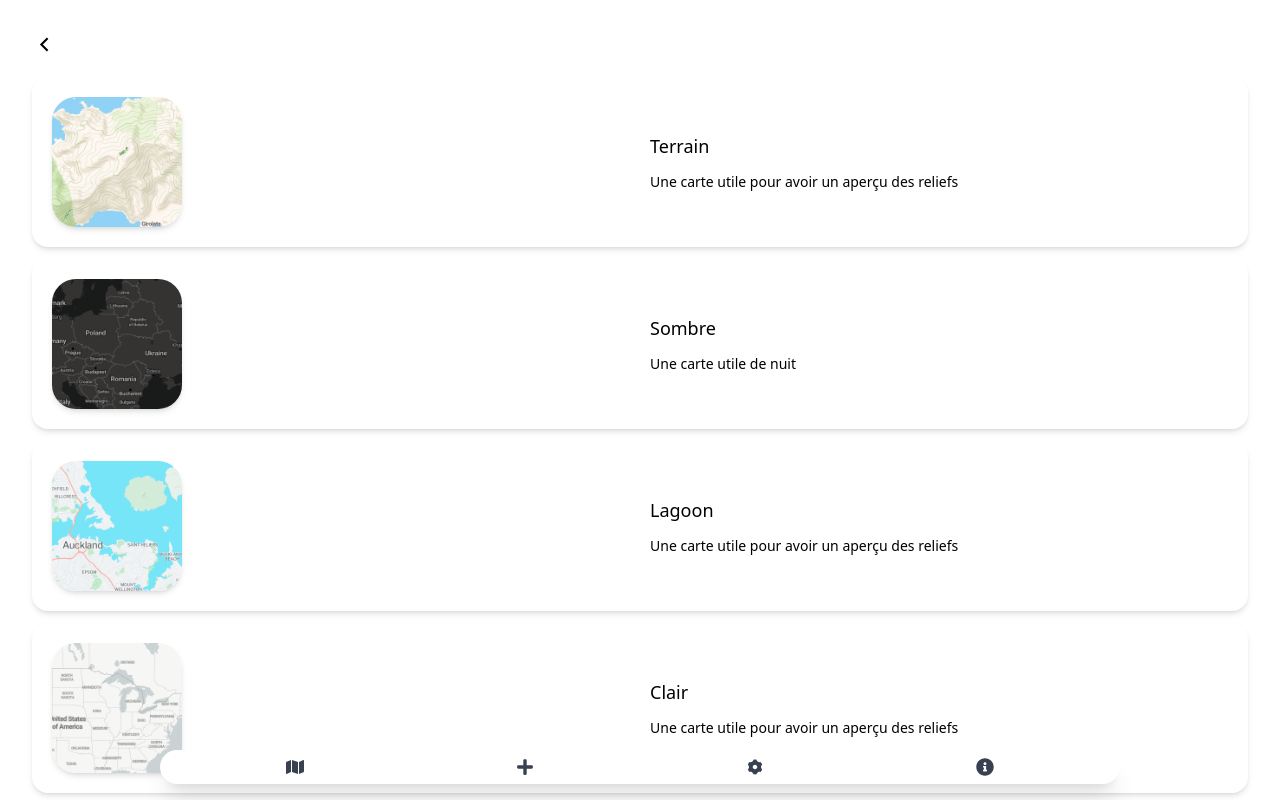
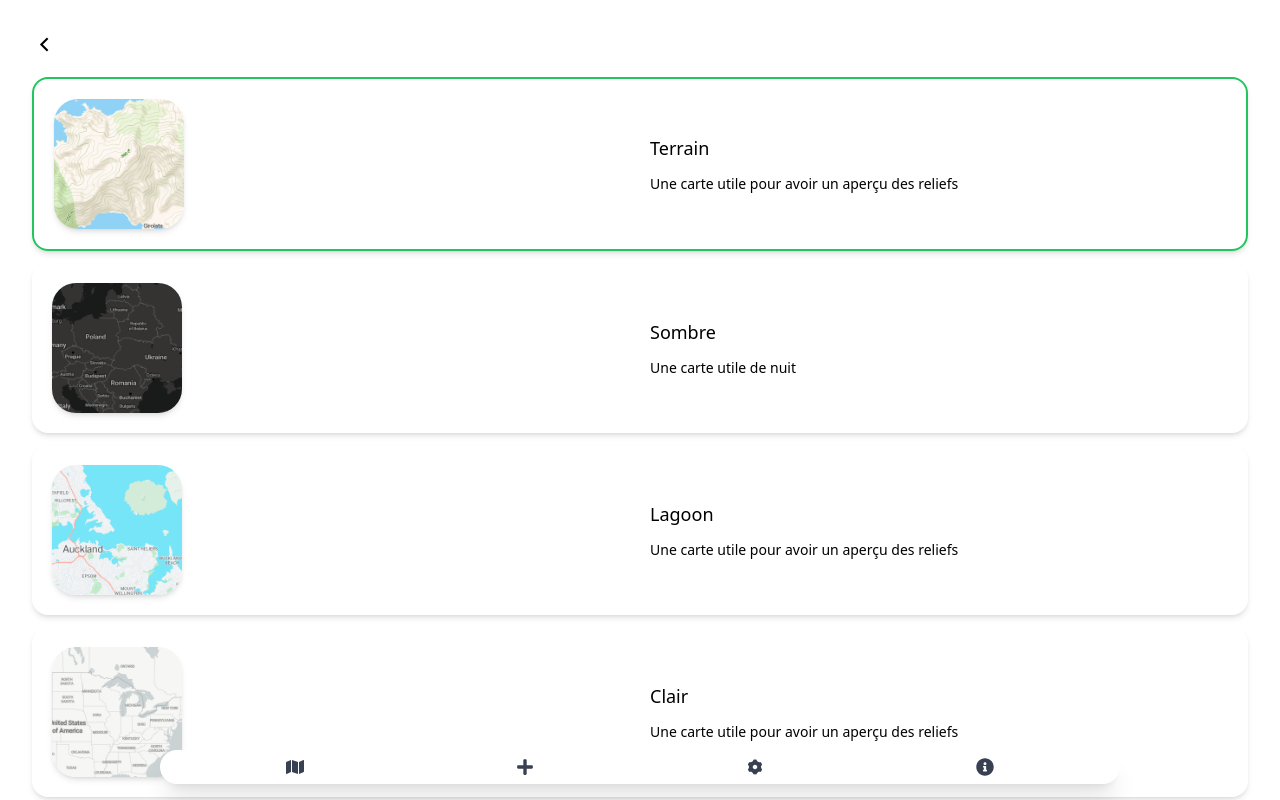
Before and after one commit to TheoLalande/pin-it, a Next.js app: page /settings/maps in a window 1280 px wide. Shown: the top 800 px of the page. Built offline with nearby package versions, Linux system fonts and the light colour scheme.

Commit message:
ajout du choix de la carte

```diff
--- a/src/app/components/map/Layer.tsx
+++ b/src/app/components/map/Layer.tsx
@@ -1,10 +1,11 @@
-import React from "react";
-import { TileLayer } from "react-leaflet";
+import React from 'react'
+import { TileLayer } from 'react-leaflet'
+import { useCommonStore } from '@/app/store/commonStore'
 
 const Layer = () => {
-  return (
-    <TileLayer url="https://tile.jawg.io/jawg-streets/{z}/{x}/{y}{r}.png?access-token=nrGnG2vPRIN3tdQBFvFLMnriBCRxtMcffJCdYpZaV4F9Igqwgp1B8LJFhLHXjlem" />
-  );
-};
+  const { mapStyle } = useCommonStore()
 
-export default Layer;
+  return <TileLayer url={mapStyle.mapURL} />
+}
+
+export default Layer
--- a/src/app/components/settings/maps/MapStyleElt.tsx
+++ b/src/app/components/settings/maps/MapStyleElt.tsx
@@ -1,15 +1,24 @@
 import React from 'react'
 import Image from 'next/image'
+import { useCommonStore } from '@/app/store/commonStore'
 
 type propsType = {
+  id: number
   imagePath: string
   title: string
   description: string
+  mapURL: string
 }
 
 const MapStyleElt = (props: propsType) => {
+  const { muteMapStyle, mapStyle } = useCommonStore()
+  function handleClick() {
+    muteMapStyle({ mapURL: props.mapURL, mapId: props.id })
+    console.log(props.mapURL)
+  }
+
   return (
-    <button className="mr-10 flex w-full  shadow-md rounded-2xl p-5  items-center mb-3">
+    <button className={`mr-10 flex w-full  shadow-md rounded-2xl p-5  items-center mb-3 ${props.id === mapStyle.mapId ? 'border-2 border-green-500' : null}`} onClick={() => handleClick()}>
       <div className="w-1/2 h-full ">
         <Image alt="terain" src={props.imagePath} width={130} height={150} className="rounded-3xl shadow-md" />
       </div>
--- a/src/app/settings/maps/page.tsx
+++ b/src/app/settings/maps/page.tsx
@@ -3,37 +3,50 @@ import React from 'react'
 import { useRouter } from 'next/navigation'
 import { GrFormPrevious } from 'react-icons/gr'
 import MapStyleElt from '@/app/components/settings/maps/MapStyleElt'
+import { mapPath } from '@/utils/enums/mapEnums'
 
 const data = [
   {
+    id: 1,
     title: 'Terrain',
     imagePath: '/assets/mapStyles/terrain.png',
     description: 'Une carte utile pour avoir un aperçu des reliefs',
+    mapURL: mapPath.TERRAIN,
   },
   {
+    id: 2,
     title: 'Sombre',
     imagePath: '/assets/mapStyles/dark.png',
     description: 'Une carte utile de nuit',
+    mapURL: mapPath.DARK,
   },
   {
+    id: 3,
     title: 'Lagoon',
     imagePath: '/assets/mapStyles/lagoon.png',
     description: 'Une carte utile pour avoir un aperçu des reliefs',
+    mapURL: mapPath.LAGOON,
   },
   {
+    id: 4,
     title: 'Clair',
     imagePath: '/assets/mapStyles/light.png',
     description: 'Une carte utile pour avoir un aperçu des reliefs',
+    mapURL: mapPath.LIGHT,
   },
   {
+    id: 5,
     title: 'Streets',
     imagePath: '/assets/mapStyles/streets.png',
     description: 'Une carte utile en ville',
+    mapURL: mapPath.STREET,
   },
   {
+    id: 6,
     title: 'Sunny',
     imagePath: '/assets/mapStyles/sunny.png',
     description: 'Une carte utile pour avoir un aperçu des reliefs',
+    mapURL: mapPath.SUNNY,
   },
 ]
 
@@ -45,7 +58,7 @@ const MapSettings = () => {
         <GrFormPrevious size={25} />
       </button>
       {data.map(d => (
-        <MapStyleElt key={d.title} title={d.title} imagePath={d.imagePath} description={d.description} />
+        <MapStyleElt key={d.title} title={d.title} imagePath={d.imagePath} description={d.description} id={d.id} mapURL={d.mapURL} />
       ))}
     </div>
   )
--- a/src/app/store/commonStore.ts
+++ b/src/app/store/commonStore.ts
@@ -1,19 +1,20 @@
-import { create } from 'zustand';
-import { PinPointType } from '@/utils/types/PinPointTypes';
-
+import { create } from 'zustand'
+import { PinPointType } from '@/utils/types/PinPointTypes'
 
 interface CommonState {
   searchedPlace: PinPointType
   isMenuShown: boolean
-  mapStyle: string
+  mapStyle: {
+    mapURL: string
+    mapId: number
+  }
 
-  muteIsSearchedPlace: (place: any) => void; // Ajoute cette méthode dans l'interface
-  muteIsMenuShown: (value: any) => void; // Ajoute cette méthode dans l'interface
-  muteMapStyle: (value: string) => void;
-
+  muteIsSearchedPlace: (place: any) => void // Ajoute cette méthode dans l'interface
+  muteIsMenuShown: (value: any) => void // Ajoute cette méthode dans l'interface
+  muteMapStyle: (value: { mapURL: string; mapId: number }) => void
 }
 
-export const useCommonStore = create<CommonState>((set) => ({
+export const useCommonStore = create<CommonState>(set => ({
   searchedPlace: {
     title: '',
     description: '',
@@ -29,10 +30,12 @@ export const useCommonStore = create<CommonState>((set) => ({
     created_by: '',
   },
   isMenuShown: true,
-  mapStyle: 'https://tile.jawg.io/jawg-streets/{z}/{x}/{y}{r}.png?access-token=nrGnG2vPRIN3tdQBFvFLMnriBCRxtMcffJCdYpZaV4F9Igqwgp1B8LJFhLHXjlem',
-
+  mapStyle: {
+    mapURL: 'https://tile.jawg.io/jawg-streets/{z}/{x}/{y}{r}.png?access-token=nrGnG2vPRIN3tdQBFvFLMnriBCRxtMcffJCdYpZaV4F9Igqwgp1B8LJFhLHXjlem',
+    mapId: 1,
+  },
 
   muteIsSearchedPlace: (place: any) => set(() => ({ searchedPlace: place })),
   muteIsMenuShown: (value: boolean) => set(() => ({ isMenuShown: value })),
-  muteMapStyle: (value: string) => set(() => ({ mapStyle: value }))
-}));
+  muteMapStyle: (value: { mapURL: string; mapId: number }) => set(() => ({ mapStyle: value })),
+}))
--- /dev/null
+++ b/src/utils/enums/mapEnums.ts
@@ -0,0 +1,10 @@
+const API_KEY = 'nrGnG2vPRIN3tdQBFvFLMnriBCRxtMcffJCdYpZaV4F9Igqwgp1B8LJFhLHXjlem'
+
+export enum mapPath {
+  STREET = 'https://tile.jawg.io/jawg-streets/{z}/{x}/{y}{r}.png?access-token=' + API_KEY,
+  LAGOON = 'https://tile.jawg.io/jawg-lagoon/{z}/{x}/{y}{r}.png?access-token=' + API_KEY,
+  SUNNY = 'https://tile.jawg.io/jawg-sunny/{z}/{x}/{y}{r}.png?access-token=' + API_KEY,
+  LIGHT = 'https://tile.jawg.io/jawg-light/{z}/{x}/{y}{r}.png?access-token=' + API_KEY,
+  TERRAIN = 'https://tile.jawg.io/jawg-terrain/{z}/{x}/{y}{r}.png?access-token=' + API_KEY,
+  DARK = 'https://tile.jawg.io/jawg-dark/{z}/{x}/{y}{r}.png?access-token=' + API_KEY,
+}
```
